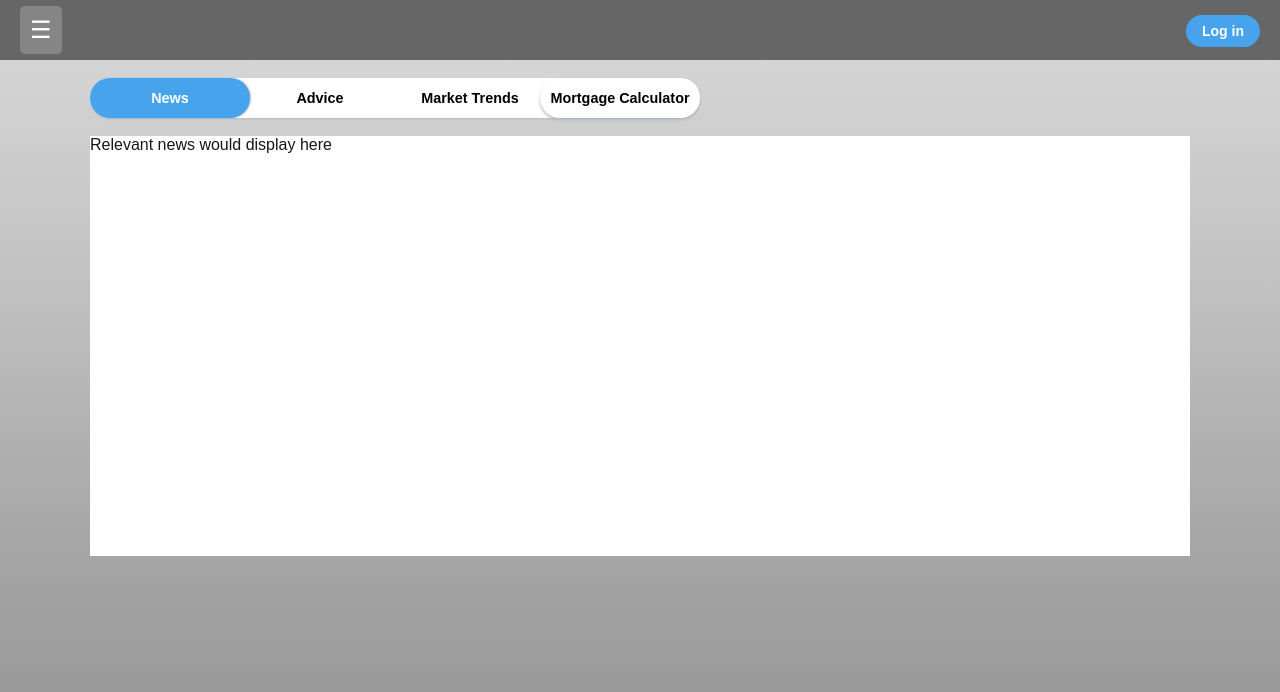
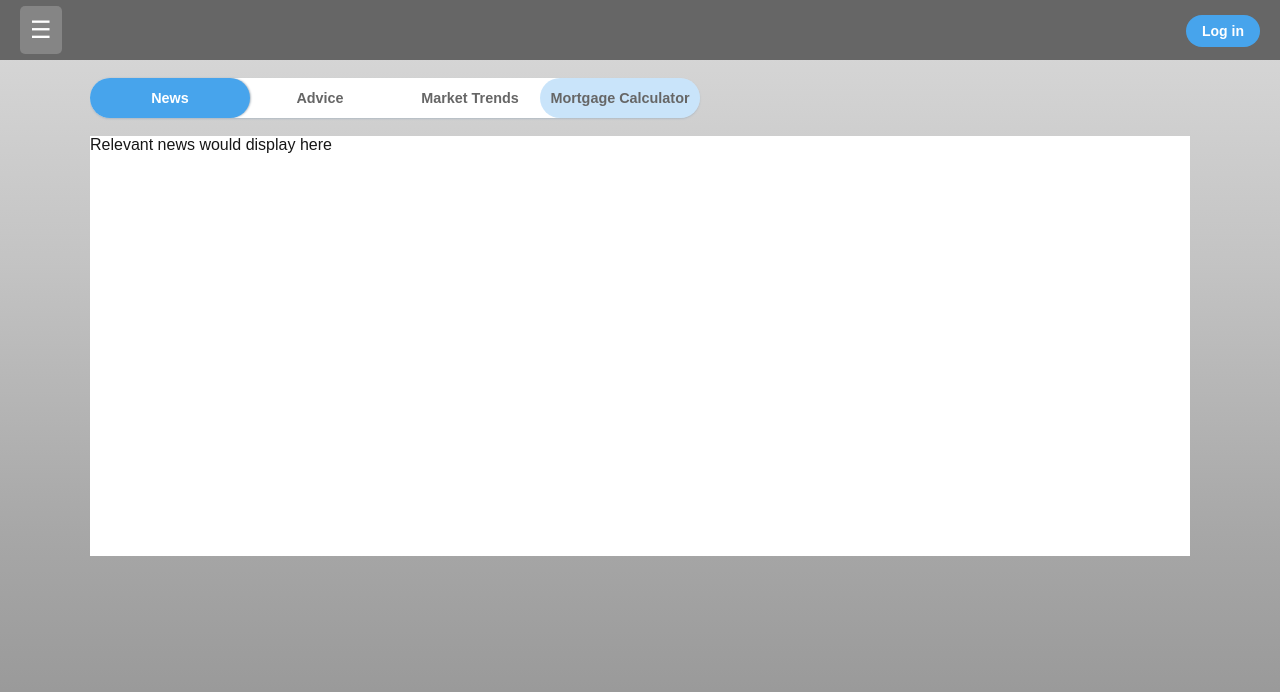
Before and after one commit to nsnow099/real-estate-app, a Next.js app in the folder real-estate-app/: page /analysisTools in a window 1280 px wide. In both pictures the pointer is over the button "Mortgage Calculator". Shown: the top 692 px of the page. Built offline with nearby package versions, Linux system fonts and the light colour scheme.

Commit message:
changed hover on grouped control buttons

```diff
--- a/real-estate-app/styles/ToolsPageControls.module.css
+++ b/real-estate-app/styles/ToolsPageControls.module.css
@@ -56,6 +56,7 @@
     font-weight: 600;
     font-size: 90%;
     background-color: white;
+    color: #666666;
 }
 
 .middleButtonInactive {
@@ -67,6 +68,7 @@
     font-weight: 600;
     font-size: 90%;
     background-color: white;
+    color: #666666;
 }
 
 .rightButtonInactive {
@@ -78,19 +80,26 @@
     font-weight: 600;
     font-size: 90%;
     background-color: white;
+    color: #666666;
 }
 
 .rightButtonInactive:hover {
     position: relative;
     z-index: 10;
+    background-color: #47a4ec4b;
+    box-shadow: none;
 }
 
 .middleButtonInactive:hover {
     position: relative;
     z-index: 10;
+    background-color: #47a4ec4b;
+    box-shadow: none;
 }
 
 .leftButtonInactive:hover {
     position: relative;
     z-index: 10;
+    background-color: #47a4ec4b;
+    box-shadow: none;
 }
--- a/real-estate-app/styles/listingSearchPage.css
+++ b/real-estate-app/styles/listingSearchPage.css
@@ -149,6 +149,8 @@
 .inactive:hover {
     position: relative;
     z-index: 10;
+    background-color: #47a4ec4b;
+    box-shadow: none;
 }
 
 .inactive-right {
```
